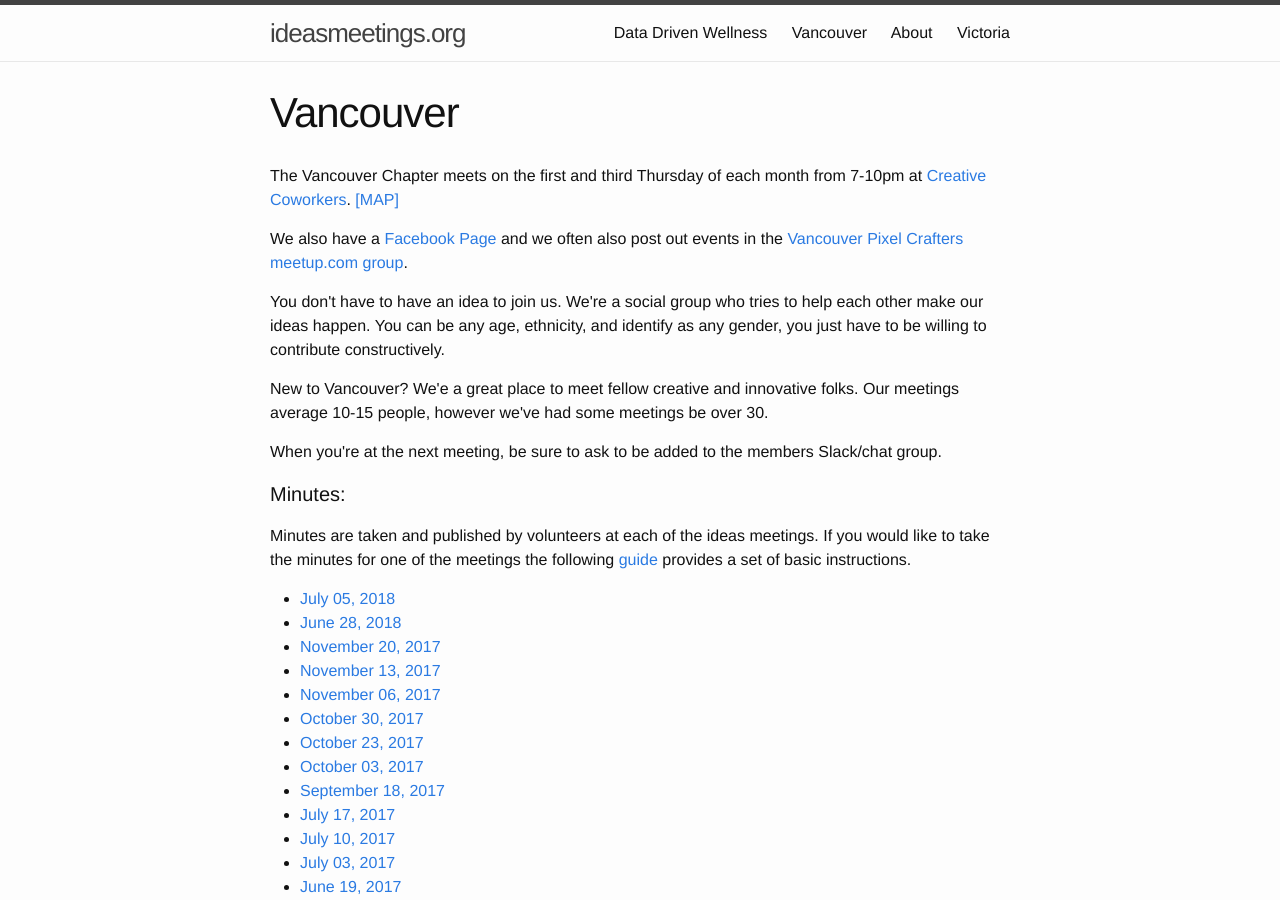
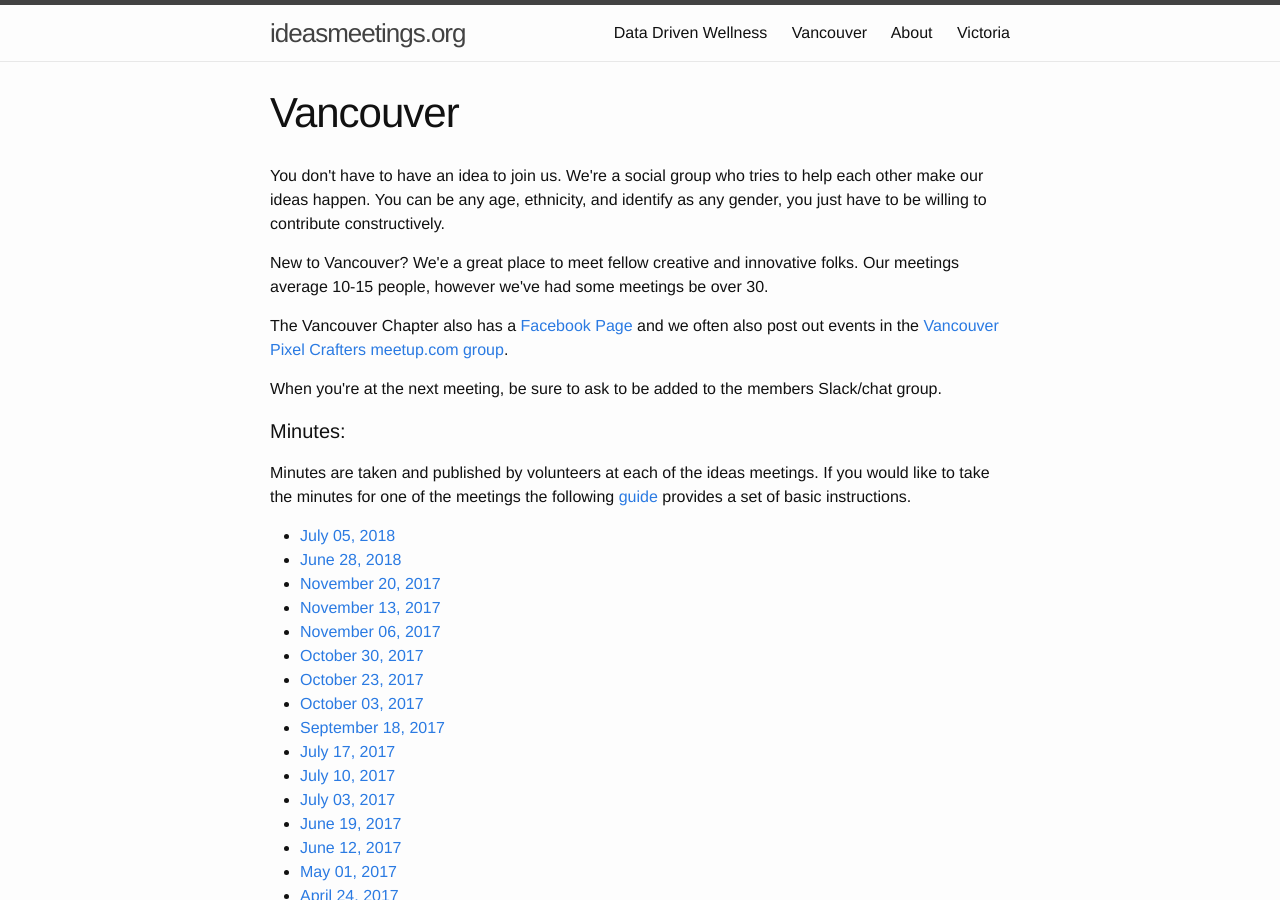
Before and after one commit to improvethings/improvethings.github.io, a Jekyll site: the page built from vancouver/index.html, in a window 1280 px wide and 900 px high. Built offline with Jekyll 4.4.1, drawn with Linux system fonts in a browser that asks for light colours; comment, search, counter and statistics services are not loaded.

Commit message:
Update index.html
Removing date & location until we have a new one locked in.

```diff
--- a/vancouver/index.html
+++ b/vancouver/index.html
@@ -18,10 +18,11 @@ categories: []
 tags: []
 comments: []
 ---
-<p>The Vancouver Chapter meets on the first and third Thursday of each month from 7-10pm at <a href="http://creativecoworkers.com/">Creative Coworkers</a>. <a href="https://www.google.ca/maps/place/Creative+Coworkers/@49.2841709,-123.0992541,17.44z/data=!4m2!3m1!1s0x0:0x66a7569c05387d5"> [MAP] </a></p>
-<p>We also have a <a href="https://www.facebook.com/ideasvan">Facebook Page</a> and we often also post out events in the <a href="https://www.meetup.com/Vancouver-Tech-Co-Founders/"> Vancouver Pixel Crafters meetup.com group</a>.</p>
+
 <p>You don't have to have an idea to join us. We're a social group who tries to help each other make our ideas happen. You can be any age, ethnicity, and identify as any gender, you just have to be willing to contribute constructively.</p>
 <p> New to Vancouver? We'e a great place to meet fellow creative and innovative folks. Our meetings average 10-15 people, however we've had some meetings be over 30. </p>
+
+<p>The Vancouver Chapter also has a <a href="https://www.facebook.com/ideasvan">Facebook Page</a> and we often also post out events in the <a href="https://www.meetup.com/Vancouver-Tech-Co-Founders/"> Vancouver Pixel Crafters meetup.com group</a>.</p>
 
 <p> When you're at the next meeting, be sure to ask to be added to the members Slack/chat group. </p>
 
```
